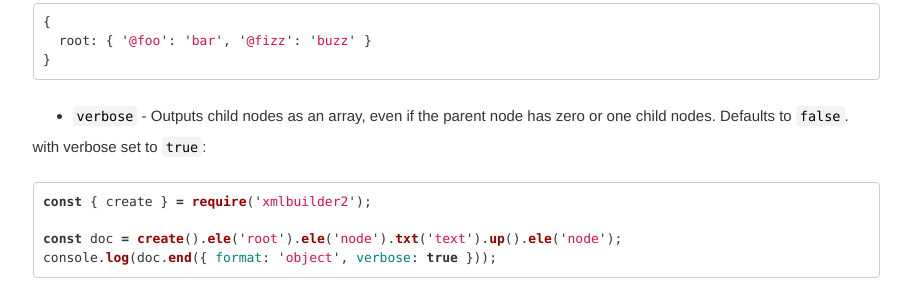
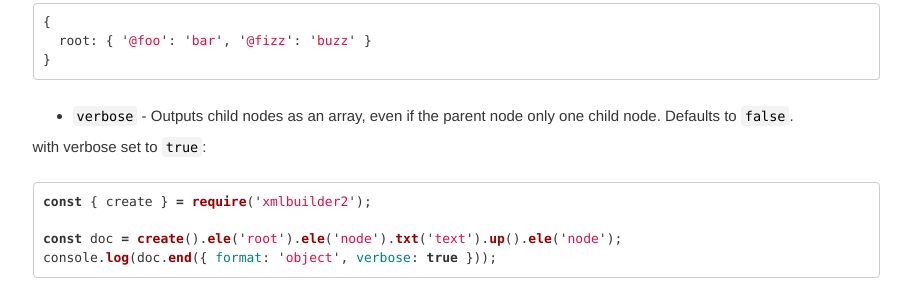
Before and after one commit to oozcitak/xmlbuilder2, a Jekyll site: the page built from docs/pages/serialization.md, in a window 1280 px wide and 900 px high, scrolled down 4105 px. Shown: the part 153-453 px from the top of the window, without its empty margins (330-1241 px from the left). Built offline with Jekyll 4.4.1, drawn with Linux system fonts in a browser that asks for light colours; comment, search, counter and statistics services are not loaded.

Commit message:
Correct wording of verbose

````diff
--- a/docs/pages/serialization.md
+++ b/docs/pages/serialization.md
@@ -193,7 +193,7 @@ console.log(doc.end({ format: 'object', group: false }));
 }
 ```
 
-* `verbose` -  Outputs child nodes as an array, even if the parent node has zero or one child nodes. Defaults to `false`.
+* `verbose` -  Outputs child nodes as an array, even if the parent node only one child node. Defaults to `false`.
 
 with verbose set to `true`:
 ```js
````
